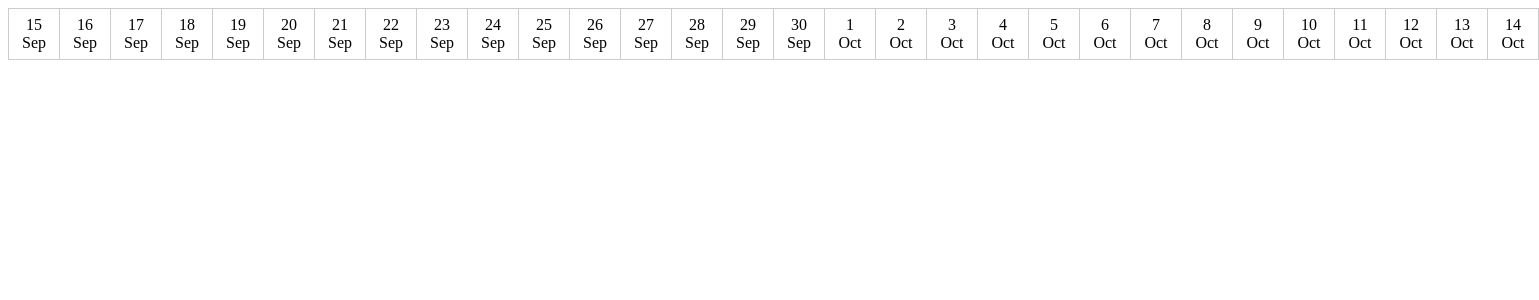
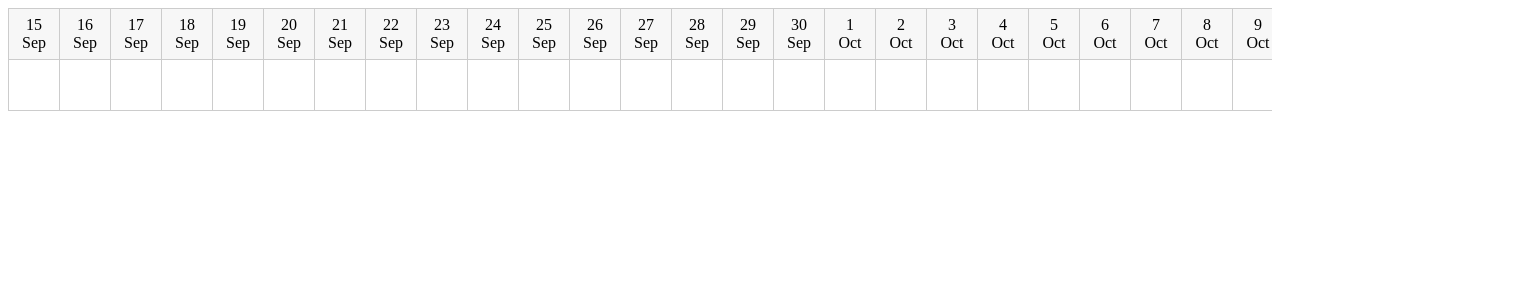
Before and after one commit to demark-pro/reactjs-scheduler, a React (Create React App) app: page / in a window 1280 px wide. Shown: the top 300 px of the page, 1539 px wide, since content can reach past the window. Built offline with nearby package versions, Linux system fonts and the light colour scheme.

Commit message:
add render functions

```diff
--- a/src/components/Scheduler/Scheduler.jsx
+++ b/src/components/Scheduler/Scheduler.jsx
@@ -7,6 +7,8 @@ import styles from "./Scheduler.module.css";
 export default function Scheduler({
   startDate,
   endDate,
+  groups,
+  items,
   colWidth = 50,
   colHeight = 50,
 }) {
@@ -43,7 +45,18 @@ export default function Scheduler({
   };
 
   const renderCols = () => {
-    return <></>;
+    const finishDays = [];
+
+    for (const day of days) {
+      finishDays.push(
+        <div
+          className={styles.cols_day}
+          style={{ height: colHeight, width: colWidth }}
+        ></div>
+      );
+    }
+
+    return finishDays;
   };
 
   if (!days) return <p>Loading ...</p>;
--- a/src/components/Scheduler/Scheduler.module.css
+++ b/src/components/Scheduler/Scheduler.module.css
@@ -1,14 +1,25 @@
 .container {
   width: 100%;
+  overflow-x: scroll;
 }
 
-.header {
+.container::-webkit-scrollbar {
+  display: none;
+}
+
+.header,
+.cols {
   display: inline-flex;
 }
 
 .header .header_day {
+  border-top: 1px solid #ccc;
+  background-color: #f7f7f7;
+}
+
+.header .header_day,
+.cols .cols_day {
   border-left: 1px solid #ccc;
-  border-top: 1px solid #ccc;
   border-bottom: 1px solid #ccc;
   display: flex;
   flex-direction: column;
@@ -16,7 +27,8 @@
   justify-content: center;
 }
 
-.header .header_day:last-child {
+.header .header_day:last-child,
+.cols .cols_day:last-child {
   border-right: 1px solid #ccc;
 }
 
```
